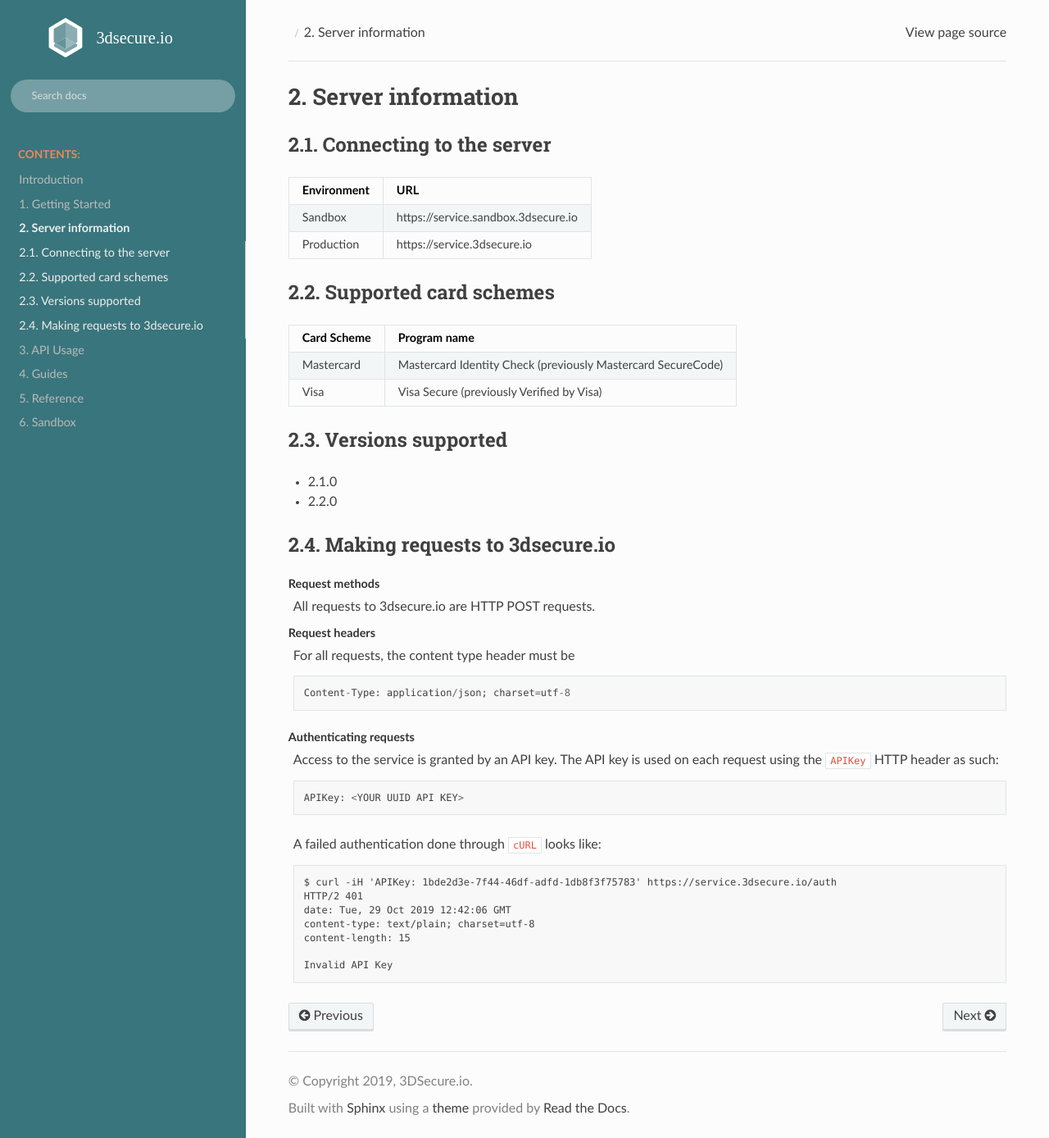
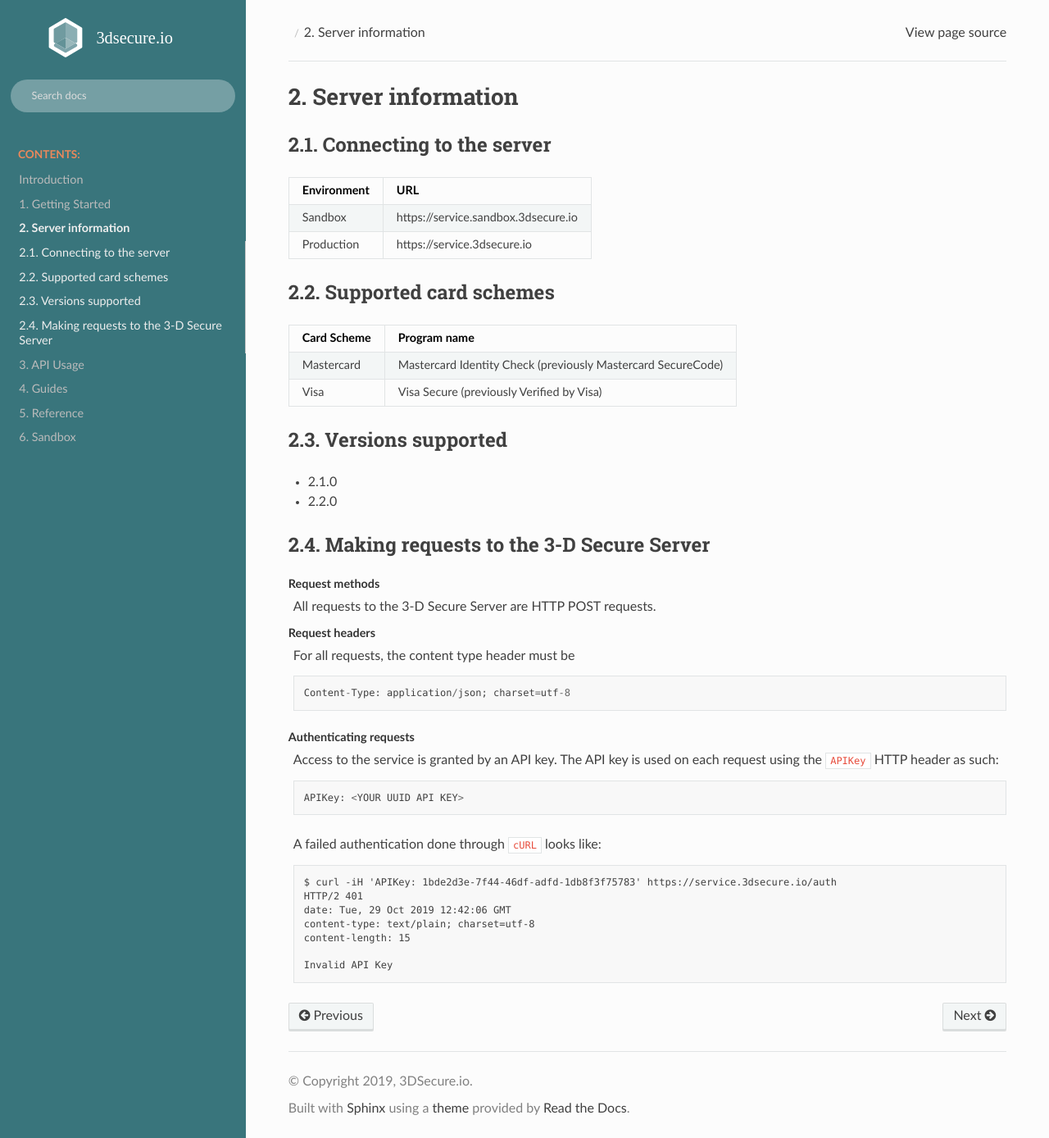
Before and after one commit to clearhaus/3DSv2-api-documentation, a Sphinx documentation site: the page built from source/server-information.rst, in a window 1280 px wide and 1388 px high. Shown: the whole window at 82% size. Built offline with Sphinx 7.4.7 and the Read the Docs theme 2.0.0, drawn with Linux system fonts in a browser that asks for light colours.

Commit message:
Replace 3dsecure.io with 3-D Secure Server

```diff
--- a/source/auth.rst
+++ b/source/auth.rst
@@ -18,7 +18,7 @@
 
 1. Generate the input as described in :ref:`the reference <auth-input>`.
 
-2. Send the request to 3dsecure.io. Consult the :ref:`requests guide
+2. Send the request to the 3-D Secure Server. Consult the :ref:`requests guide
    <requests>` for information about how to make requests.
    A simple request performed using cURL:
 
@@ -81,7 +81,7 @@
 1. Parse as JSON
 2. Check that ``messageType`` is ``ARes``
 
-Please note that a 3dsecure.io transaction is considered successful even if
+Please note that a 3-D Secure Server transaction is considered successful even if
 ``transStatus`` is ``N``. There is a difference between an *authentication
 failure* and a *transaction failure*.
 
--- a/source/postauth.rst
+++ b/source/postauth.rst
@@ -22,7 +22,7 @@
       }
 
 
-2. Send the request to 3dsecure.io. Consult the :ref:`requests guide
+2. Send the request to the 3-D Secure Server. Consult the :ref:`requests guide
    <requests>` for information about how to make requests.
    A simple request performed using cURL:
 
@@ -44,5 +44,5 @@
 See :ref:`the reference <postauth-input>` for the values returned.
 
 .. note::
-  The authentication cache expires 300 seconds after 3dsecure.io receives it
+  The authentication cache expires 300 seconds after the 3-D Secure Server receives it
   from the card scheme, it must be fetched before expiry.
--- a/source/preauth.rst
+++ b/source/preauth.rst
@@ -30,7 +30,7 @@
          "acctNumber": "9171598723598723"
        }
 
-2. Send the request to 3dsecure.io. Consult the :ref:`requests guide
+2. Send the request to the 3-D Secure Server. Consult the :ref:`requests guide
    <requests>` for information about how to make requests.
    A simple request performed using cURL:
 
--- a/source/server-information.rst
+++ b/source/server-information.rst
@@ -32,11 +32,11 @@
 
 .. _requests:
 
-Making requests to 3dsecure.io
-==============================
+Making requests to the 3-D Secure Server
+========================================
 
 Request methods
-  All requests to 3dsecure.io are HTTP POST requests.
+  All requests to the 3-D Secure Server are HTTP POST requests.
 
 Request headers
   For all requests, the content type header must be
```
